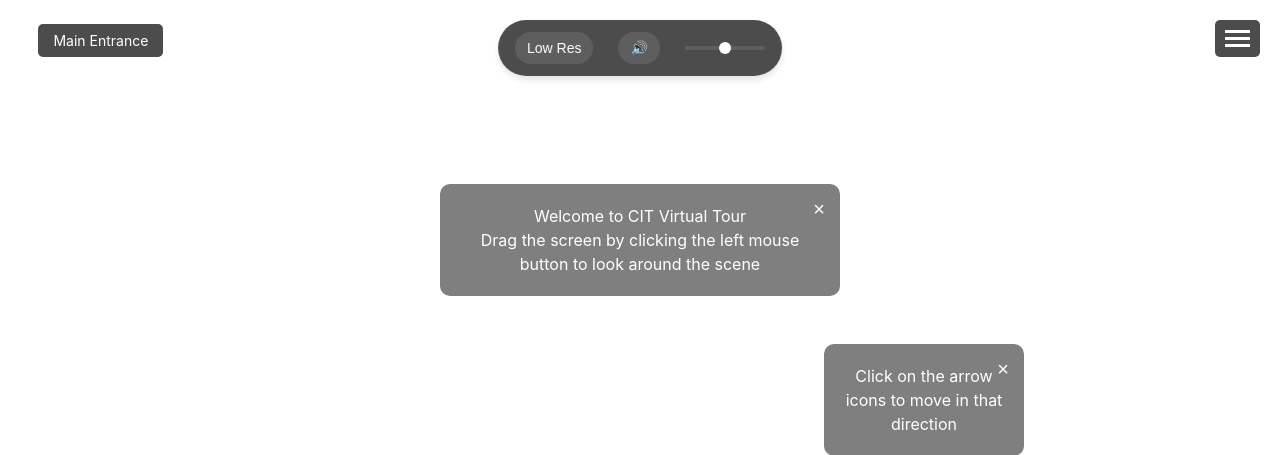
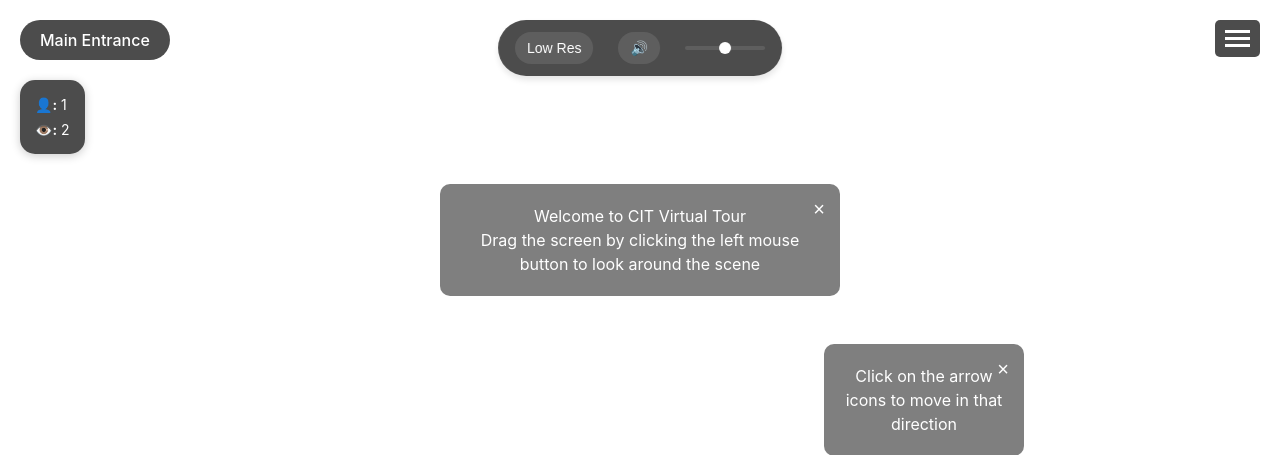
Before and after one commit to ShakthiNandan/360-VR-College, a Flask app: page / in a window 1280 px wide. Shown: the top 455 px of the page. Run offline with Flask 3, Linux system fonts and the light colour scheme; data comes from the database, SQL or seed files in the repository; both versions use the stored data as it was after the commit; some libraries are stand-ins or nearby versions.

Commit message:
Added counter

```diff
--- a/app.py
+++ b/app.py
@@ -1,10 +1,77 @@
-from flask import Flask, render_template
+
+from flask import Flask, request, g, session, render_template
+import sqlite3
+import time
+from datetime import datetime
+import uuid
 
 app = Flask(__name__)
+app.secret_key = 'something_secret_here'  # required for sessions
+
+DATABASE = 'visitors.db'
+ONLINE_TIMEOUT = 300  # 5 minutes
+
+def get_db():
+    if not hasattr(g, '_database'):
+        g._database = sqlite3.connect(DATABASE)
+        g._database.row_factory = sqlite3.Row
+    return g._database
+
+@app.teardown_appcontext
+def close_connection(exception):
+    db = getattr(g, '_database', None)
+    if db:
+        db.close()
+
+@app.before_request
+def track():
+    # Skip tracking for static files
+    if request.path.startswith('/static/'):
+        return
+
+    ip = request.headers.get('X-Forwarded-For', request.remote_addr)
+    user_agent = request.headers.get('User-Agent', 'unknown')
+    now = time.time()
+    timestamp = datetime.utcnow()
+
+    # Assign a session_id if not present
+    if "session_id" not in session:
+        session["session_id"] = str(uuid.uuid4())
+        session["visit_counted"] = False
+
+    session_id = session["session_id"]
+    db = get_db()
+    cur = db.cursor()
+
+    # Only log the visit if we haven't counted this session yet
+    if not session.get("visit_counted", False):
+        # Log the visit
+        cur.execute("INSERT INTO visits (session_id, ip, user_agent, timestamp) VALUES (?, ?, ?, ?)",
+                   (session_id, ip, user_agent, timestamp))
+        session["visit_counted"] = True
+
+    # Always update online status
+    cur.execute("""
+        INSERT OR REPLACE INTO online (session_id, ip, user_agent, last_seen)
+        VALUES (?, ?, ?, ?)
+    """, (session_id, ip, user_agent, now))
+
+    # Remove expired online users
+    cur.execute("DELETE FROM online WHERE last_seen < ?", (now - ONLINE_TIMEOUT,))
+    db.commit()
 
 @app.route('/')
-def home():
-    return render_template('base.html')
+def index():
+    db = get_db()
+    cur = db.cursor()
+
+    cur.execute("SELECT COUNT(*) FROM visits")
+    total_visits = cur.fetchone()[0]
+
+    cur.execute("SELECT COUNT(*) FROM online")
+    online_users = cur.fetchone()[0]
+
+    return render_template("base.html", visited=total_visits, online=online_users)
 
 if __name__ == '__main__':
     app.run(ssl_context=('cert.pem', 'key.pem'),host="0.0.0.0")
--- a/templates/base.html
+++ b/templates/base.html
@@ -208,16 +208,41 @@
 
     .scene-name {
       position: fixed;
-      top: 3%;
-      left: 3%;
+      top: 20px;
+      left: 20px;
+      background: rgba(0, 0, 0, 0.7);
       color: white;
+      padding: 10px 20px;
+      border-radius: 20px;
+      z-index: 9998;
+      font-size: 16px;
+      font-weight: 500;
+      backdrop-filter: blur(5px);
+      pointer-events: none;
+    }
+
+    .visitor-counter {
+      position: fixed;
+      top: 20px;
+      left: 20px;
+      z-index: 9997;
+      pointer-events: none;
+    }
+
+    .visitor-stats {
       background: rgba(0, 0, 0, 0.7);
-      padding: 8px 15px;
-      border-radius: 5px;
-      z-index: 10000;
+      color: white;
+      padding: 10px 15px;
+      border-radius: 15px;
       font-size: 14px;
-      max-width: 200px;
-      word-wrap: break-word;
+      line-height: 1.4;
+      margin-top: 60px;
+      backdrop-filter: blur(5px);
+      box-shadow: 0 2px 10px rgba(0, 0, 0, 0.2);
+    }
+
+    .visitor-stats p {
+      margin: 5px 0;
     }
 
     .author-credit {
@@ -287,7 +312,8 @@
         max-width: 150px;
       }
 
-      .author-credit, .photo-credit {
+      .author-credit,
+      .photo-credit {
         left: 2%;
         font-size: 9px;
         max-width: 150px;
@@ -331,7 +357,8 @@
         padding: 5px 10px;
       }
 
-      .author-credit, .photo-credit {
+      .author-credit,
+      .photo-credit {
         left: 1%;
         font-size: 8px;
         max-width: 120px;
@@ -732,7 +759,7 @@
       async function playAudio() {
         try {
           await audio.play();
-         // console.log("Audio started playing successfully");
+          // console.log("Audio started playing successfully");
         } catch (error) {
           console.error("Audio play failed:", error);
           // If autoplay is blocked, wait for user interaction
@@ -792,7 +819,7 @@
 
       // Handle keyboard navigation
       document.addEventListener('keydown', (event) => {
-        switch(event.key.toLowerCase()) {
+        switch (event.key.toLowerCase()) {
           case 't':
             event.preventDefault();
             clickHotspotByDirection('up');
@@ -855,8 +882,8 @@
       // Close sidebar when clicking outside
       document.addEventListener('click', (e) => {
         if (sidebar.classList.contains('open') &&
-            !sidebar.contains(e.target) &&
-            !hamburgerMenu.contains(e.target)) {
+          !sidebar.contains(e.target) &&
+          !hamburgerMenu.contains(e.target)) {
           sidebar.classList.remove('open');
         }
       });
@@ -881,6 +908,12 @@
   </div>
 
   <div id="sceneName" class="scene-name"></div>
+  <div class="visitor-counter">
+    <div class="visitor-stats">
+      <p><strong>👤:</strong> {{ visited }}</p>
+      <p><strong>👁️:</strong> {{ online }}</p>
+    </div>
+  </div>
   <div id="authorCredit" class="author-credit">360 Photography: Shakthi Nandan P</div>
   <div id="photoCredit" class="photo-credit">Web Dev: Shakthi Nandan P</div>
 
@@ -903,12 +936,8 @@
 
   <a-scene>
     <a-camera position="0 1.6 0">
-      <a-cursor
-        raycaster="objects: [raycastable], .clickable"
-        fuse="false"
-        rayOrigin="mouse"
-        cursor="fuse: false; rayOrigin: mouse;"
-        mouse-cursor>
+      <a-cursor raycaster="objects: [raycastable], .clickable" fuse="false" rayOrigin="mouse"
+        cursor="fuse: false; rayOrigin: mouse;" mouse-cursor>
       </a-cursor>
     </a-camera>
   </a-scene>
```
Also changed, not shown: db.py (added, +27 -0 lines), visitors.db (added).
